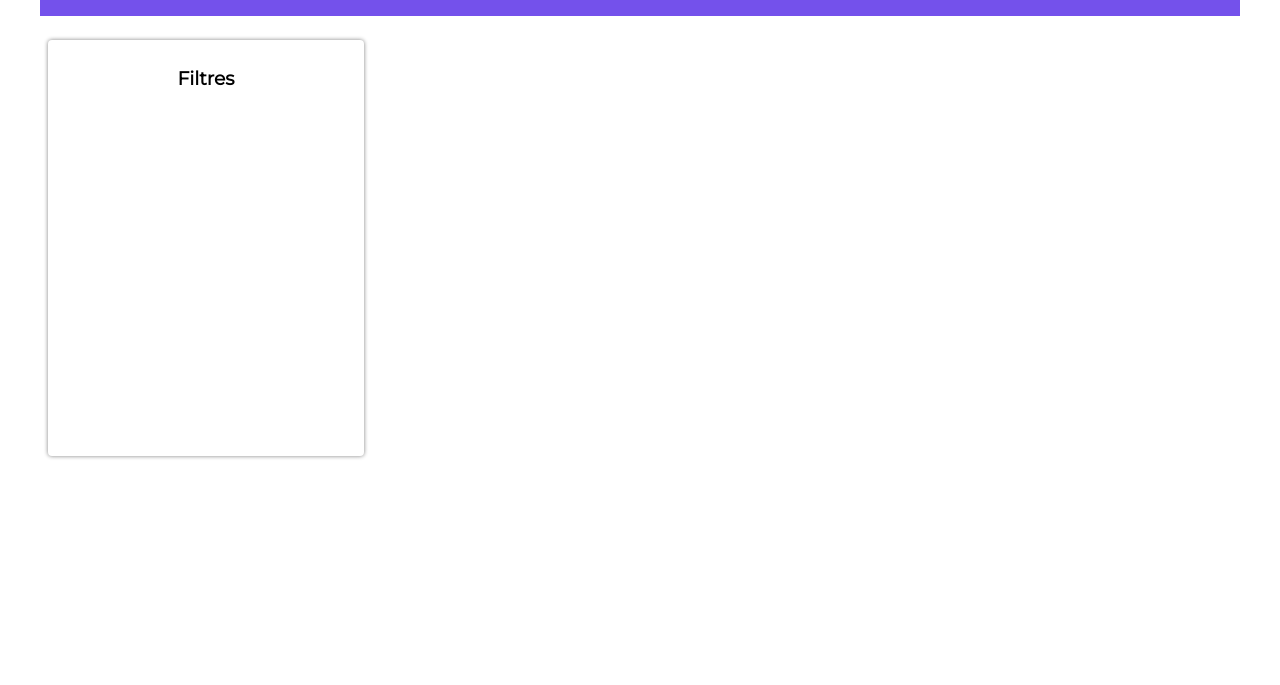
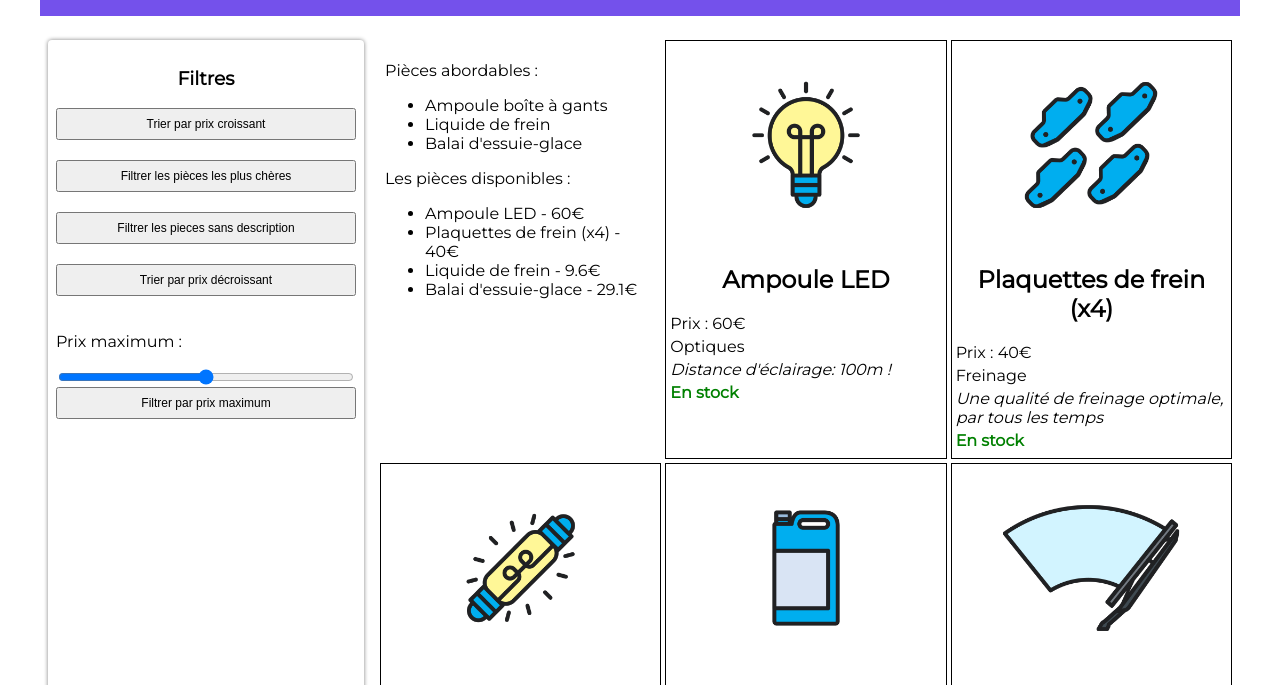
Before and after one commit to Sladriix-dev/Javascript_page_dynamique, a website: page index.html in a window 1280 px wide. Shown: the part 98-783 px from the top of the page. Drawn offline with Linux system fonts and the light colour scheme.

Commit message:
[add] 2ème partie - Rendre une page web interactive

```diff
--- a/index.html
+++ b/index.html
@@ -1,11 +1,14 @@
 <!DOCTYPE html>
 <html lang="fr">
+
 <head>
 	<meta charset="utf-8">
+	<link rel="shortcut icon" href="#" />
 	<title>Les Bonnes Pièces</title>
-		<link rel="stylesheet" href="styles.css">
-		<script type="module" src="pieces.js"></script>
+	<link rel="stylesheet" href="./styles.css">
+	<script type="module" src="./pieces.js"></script>
 </head>
+
 <body>
 	<header>
 		<img src="images/logo-les-bonnes-pieces.png" alt="LOGO">
@@ -15,11 +18,27 @@
 		<!-- Menu de recherche -->
 		<section class="filtres">
 			<h3>Filtres</h3>
+			<button class="btn-trier">Trier par prix croissant</button>
+			<button class="btn-filter">Filtrer les pièces les plus chères</button>
+			<button class="btn-desc-only">Filtrer les pieces sans description</button>
+			<button class="btn-decroissant">Trier par prix décroissant</button>
+			<p>Prix maximum :</p>
+			<input type="range" id="prix-max" min="0" max="60" step="5">
+			<button class="btn-max">Filtrer par prix maximum</button>
 		</section>
 
 		<!-- Fiches produits -->
 		<section class="fiches">
+			<div class="listes">
+				<div class="abordables">
+					<p>Pièces abordables :</p>
+				</div>
+				<div class="disponibles">
+					<p>Les pièces disponibles :</p>
+				</div>
+			</div>
 		</section>
 	</main>
 </body>
+
 </html>
--- a/pieces-auto.json
+++ b/pieces-auto.json
@@ -5,33 +5,42 @@
         "nom": "Ampoule LED",
         "prix": 60,
         "categorie": "Optiques",
-        "image": "images/ampoule-led.png"
+        "image": "images/ampoule-led.png",
+        "description": "Distance d'éclairage: 100m !",
+        "disponibilité": true
     },
     {
         "id": 2,
         "nom": "Plaquettes de frein (x4)",
         "prix": 40,
         "categorie": "Freinage",
-        "image": "images/plaquettes-frein.png"
+        "image": "images/plaquettes-frein.png",
+        "description": "Une qualité de freinage optimale, par tous les temps",
+        "disponibilité": true
     },
     {
         "id": 3,
         "nom": "Ampoule boîte à gants",
         "prix": 5.49,
         "categorie": "Optiques",
-        "image": "images/ampoule-boite-a-gants.png"
+        "image": "images/ampoule-boite-a-gants.png",
+        "description": "Pour y voir clair dans l’habitacle",
+        "disponibilité": false
     },
     {
         "id": 4,
         "nom": "Liquide de frein",
         "prix": 9.60,
         "categorie": "Freinage",
-        "image": "images/liquide-frein.png"
+        "image": "images/liquide-frein.png",
+        "disponibilité": true
     },
     {
         "id": 5,
         "nom": "Balai d'essuie-glace",
         "prix": 29.10,
-        "image": "images/balai-essuie-glace.png"
+        "image": "images/balai-essuie-glace.png",
+        "description": "Performances d’essuyage au top ! Longueur: 550mm.",
+        "disponibilité": true
     }
 ]
--- a/pieces.js
+++ b/pieces.js
@@ -0,0 +1,162 @@
+// Récupération des pièces depuis le fichier JSON
+const reponse = await fetch("pieces-auto.json");
+const pieces = await reponse.json();
+
+// Création des éléments et remplissage du texte ou de la source de l'image
+
+// Function qui génère toute la page web
+function genererPieces(pieces) {
+  for (let i = 0; i < pieces.length; i++) {
+    // Récupération de l'élément du DOM
+    const sectionFiches = document.querySelector(".fiches");
+
+    // Création d'une balise dédiée à une pièce automobile
+    const pieceElement = document.createElement("article");
+
+    // Création de l'élément img
+    const imageElement = document.createElement("img");
+
+    // On accède à l'indice i de la liste pieces pour configurer la source de l'image
+    imageElement.src = pieces[i].image;
+
+    // On rattache l'image à pieceElement (balise article)
+    pieceElement.appendChild(imageElement);
+
+    // Idemn pour le name/prix/catégorie
+    const nomElement = document.createElement("h2");
+    nomElement.innerText = pieces[i].nom;
+    pieceElement.appendChild(nomElement);
+
+    const prixElement = document.createElement("p");
+    prixElement.innerText = "Prix : " + pieces[i].prix + "€";
+    pieceElement.appendChild(prixElement);
+
+    const categorieElement = document.createElement("p");
+    categorieElement.innerText = pieces[i].categorie ?? "(acune catégorie)";
+    pieceElement.appendChild(categorieElement);
+
+    const descriptionElement = document.createElement("p");
+    descriptionElement.innerText =
+      pieces[i].description ?? "Flemme de décrire connard";
+    descriptionElement.setAttribute("class", "desc");
+    pieceElement.appendChild(descriptionElement);
+
+    const stockElement = document.createElement("p");
+    stockElement.innerText = pieces[i].disponibilité
+      ? "En stock"
+      : "Rupture de stock";
+    if (pieces[i].disponibilité) {
+      stockElement.setAttribute("class", "inStock");
+    } else {
+      stockElement.setAttribute("class", "outOfStock");
+    }
+    pieceElement.appendChild(stockElement);
+
+    // On rattache la balise article au body
+    sectionFiches.appendChild(pieceElement);
+  }
+}
+
+// Premier affichage de la plage
+genererPieces(pieces);
+
+// Listener du bouton pour trier par ordre croissant
+const boutonTrier = document.querySelector(".btn-trier");
+boutonTrier.addEventListener("click", function () {
+  const piecesReordonnees = Array.from(pieces);
+  piecesReordonnees.sort(function (a, b) {
+    return a.prix - b.prix;
+  });
+
+  // Effacement de l'écran et régénration de la plage
+  document.querySelector(".fiches").innerHTML = "";
+  genererPieces(piecesReordonnees);
+});
+
+// Listener du btn pour retirer les prix eleves
+const boutonFilter = document.querySelector(".btn-filter");
+boutonFilter.addEventListener("click", function () {
+  const piecesFilter = pieces.filter(function (pieces) {
+    return pieces.prix <= 35;
+  });
+  // Effacement de l'écran et régénration de la plage
+  document.querySelector(".fiches").innerHTML = "";
+  genererPieces(piecesFilter);
+});
+
+// Listener pour filtrer les pieces sans description
+const boutonFilterDescription = document.querySelector(".btn-desc-only");
+boutonFilterDescription.addEventListener("click", function () {
+  const piecesDesc = pieces.filter(function (pieces) {
+    return pieces.description;
+  });
+  // Effacement de l'écran et régénration de la plage
+  document.querySelector(".fiches").innerHTML = "";
+  genererPieces(piecesDesc);
+});
+
+// Listener pour trier les prix par ordre decroissant
+const boutonTrier2 = document.querySelector(".btn-decroissant");
+boutonTrier2.addEventListener("click", function () {
+  pieces.sort(function (a, b) {
+    return b.prix - a.prix;
+  });
+  // Effacement de l'écran et régénration de la plage
+  document.querySelector(".fiches").innerHTML = "";
+  genererPieces(pieces);
+});
+
+// Listener pour le filter des prix
+const inputPrixMax = document.querySelector("#prix-max");
+inputPrixMax.addEventListener("input", function () {
+    const piecesFiltrees = pieces.filter(function(piece) {
+        return piece.prix <= inputPrixMax.value;
+    });
+    document.querySelector(".fiches").innerHTML = "";
+    genererPieces(piecesFiltrees);
+});
+
+// Récupération du nom des pièces
+const noms = pieces.map((piece) => piece.nom);
+
+// Boucle for de la fin vers le début
+for (let i = pieces.length - 1; i >= 0; i--) {
+  if (pieces[i].prix > 35) {
+    noms.splice(i, 1);
+  }
+}
+
+// Création de l'élément ul
+const abordablesElement = document.createElement("ul");
+
+// Création et rattachement des éléments li
+for (let i = 0; i < noms.length; i++) {
+  const nomElement = document.createElement("li");
+  nomElement.innerText = noms[i];
+  abordablesElement.appendChild(nomElement);
+}
+
+// Rattachement de toute la liste à la page
+document.querySelector(".abordables").appendChild(abordablesElement);
+
+// Résumé des pièces disponibles
+const nomsDisponibles = pieces.map((piece) => piece.nom);
+const prixDisponibles = pieces.map((piece) => piece.prix);
+
+for (let i = pieces.length - 1; i >= 0; i--) {
+  if (pieces[i].disponibilité === false) {
+    nomsDisponibles.splice(i, 1);
+    prixDisponibles.splice(i, 1);
+  }
+}
+
+const disponiblesElement = document.createElement("ul");
+
+for (let i = 0; i < nomsDisponibles.length; i++) {
+  const nomElement = document.createElement("li");
+  nomElement.innerText =
+    nomsDisponibles[i] + "  -  " + prixDisponibles[i] + "€";
+  disponiblesElement.appendChild(nomElement);
+}
+
+document.querySelector(".disponibles").appendChild(disponiblesElement);
--- a/styles.css
+++ b/styles.css
@@ -37,19 +37,62 @@ main {
 	padding: 8px;
 	min-width: 300px;
 	min-height: 400px;
+	display: flex;
+	flex-direction: column;
 }
 .filtres h3 {
 	text-align: center;
+}
+.filtres button {
+	margin-bottom: 20px;
+	height: 4vh;
+	font-size: 1.5vh;
+}
+.filtres button:last-child {
+	margin-bottom: 0;
 }
 
 .fiches {
 	flex: 1;
 	margin: 8px;
+	display: grid;
+	grid-template-columns: repeat(3, 1fr);
+	gap: 4px;
 }
-.fiches img {
+
+.fiches .listes {
+	padding: 5px;
+}
+
+.fiches article {
+	border: 1px solid #000;
+	padding: 4px;
+}
+
+.fiches article img {
+	display: block;
+	margin: 0 auto 0 auto;
 	max-width: 200px;
 }
-.fiches p {
-	margin-top: 4px;
-	margin-bottom: 4px;
+
+.fiches article p {
+	margin: 4px 0 4px 0;
 }
+
+.fiches article h2 {
+	text-align: center;
+}
+
+.desc {
+	font-style: italic;
+}
+
+.inStock {
+	color: #008000;
+	font-weight: bold;
+}
+
+.outOfStock {
+	color: #ff0000;
+	font-weight: bold;
+}
```
Lines whose indentation alone changed are shown as unchanged.
